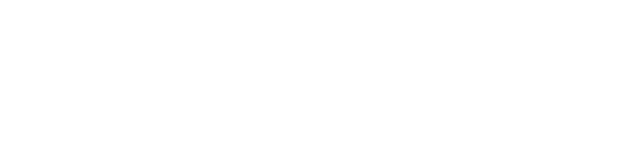
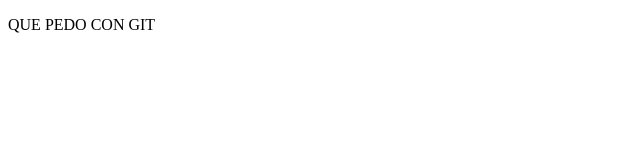
Before and after one commit to angelwong010/repo-pruebas, a plain HTML site: page index.html in a window 1280 px wide. Shown: the whole page, without its empty margins (0-640 px from the left). Drawn offline with Linux system fonts and the light colour scheme.

Commit message:
agregado html

```diff
--- a/index.html
+++ b/index.html
@@ -6,6 +6,6 @@
     <title>Document</title>
 </head>
 <body>
-
+    <section><p>QUE PEDO CON GIT</p></section>
 </body>
 </html>
```
